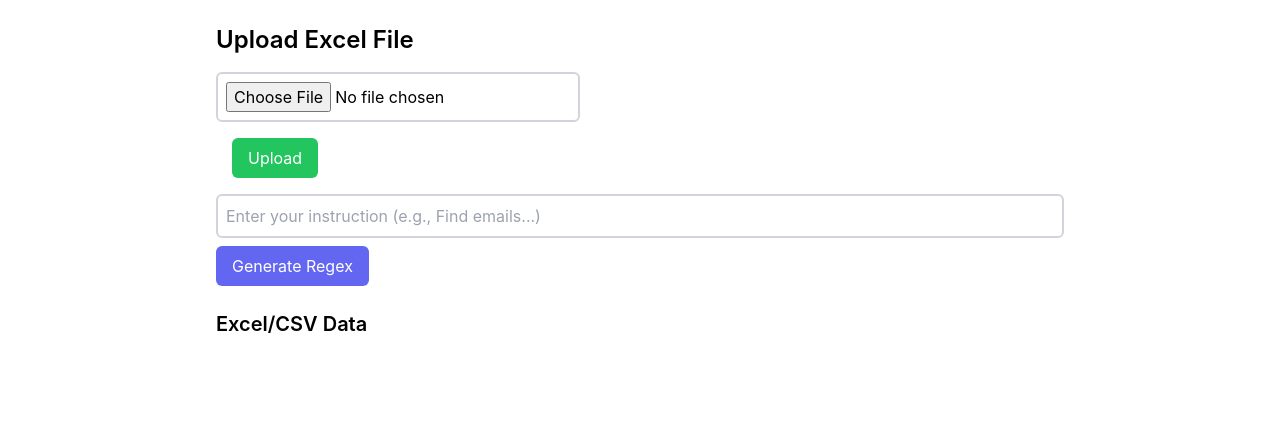
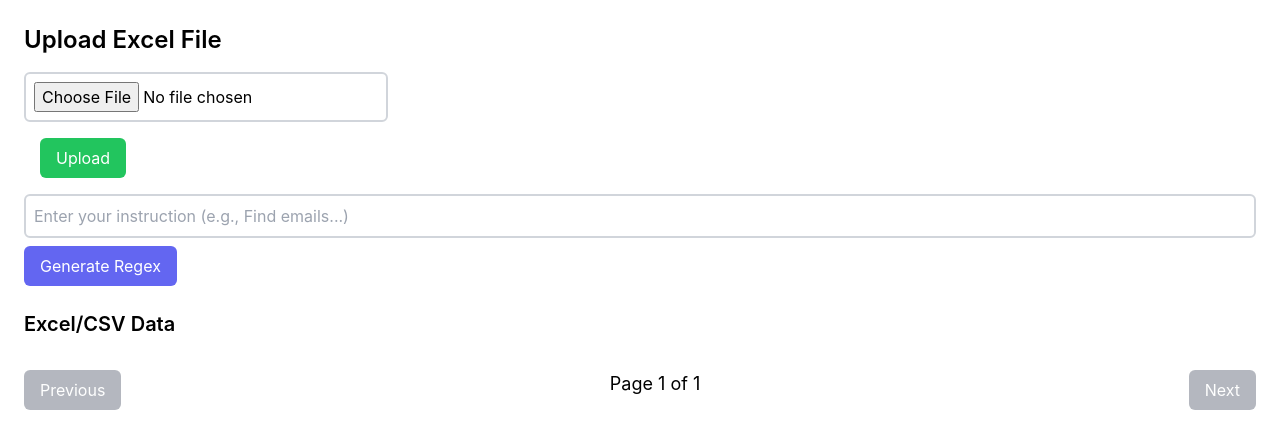
Before and after one commit to achu1998/regex-pattern-match-llm, a React (Create React App) app in the folder frontend/: page / in a window 1280 px wide. Shown: the top 448 px of the page. Built offline with nearby package versions, Linux system fonts and the light colour scheme.

Commit message:
Added pagination and modified logic

```diff
--- a/frontend/src/App.js
+++ b/frontend/src/App.js
@@ -11,10 +11,13 @@ function App() {
     const [replace, setReplace] = useState("");
     const [isTextVisible, setIsTextVisible] = useState(false);
     const [loading, setLoading] = useState(false);
+    const [currentPage, setCurrentPage] = useState(1);
+    const [totalPages, setTotalPages] = useState(1);
+
 
     const handleFileChange = (e) => setFile(e.target.files[0]);
 
-    const uploadFile = async () => {
+    const uploadFile = async (page = 1) => {
         if (!file) {
             console.error("No file selected.");
             return;
@@ -23,6 +26,10 @@ function App() {
         const formData = new FormData();
         formData.append("file", file);
 
+        if (typeof page === "object") {
+            page = page.detail;
+        }
+
         try {
             // Reset state before making request
             setRegex("");
@@ -30,7 +37,7 @@ function App() {
             setIsTextVisible(false);
 
             // Send file to backend
-            const res = await axios.post("http://127.0.0.1:8000/upload/", formData, {
+            const res = await axios.post(`http://127.0.0.1:8000/upload/?page=${page}&page_size=10`, formData, {
                 headers: { "Content-Type": "multipart/form-data" },
             });
 
@@ -38,12 +45,16 @@ function App() {
 
             if (typeof(responseData.data) != "undefined") {
                 setData(responseData.data);
+                setCurrentPage(responseData.current_page);
+                setTotalPages(responseData.total_pages);
             } else {
                 try {
                     // Handle possible NaN values safely
                     let fixedJsonString = responseData.replace(/NaN/g, "null");
                     let jsonData = JSON.parse(fixedJsonString);
                     setData(jsonData.data);
+                    setCurrentPage(jsonData.current_page);
+                    setTotalPages(jsonData.total_pages);
                 } catch (error) {
                     console.error("Error parsing JSON:", error);
                 }
@@ -109,7 +120,8 @@ function App() {
     function replaceMatchingValues(json, regexString, replacement) {
         try {
             // Ensure regex string has word boundaries and is global
-            const regex = new RegExp(`\\b${regexString}\\b`, "g");
+            // const regex = new RegExp(`\\b${regexString}\\b`, "g");
+            const regex = new RegExp(regexString, "g");
 
             function traverse(obj) {
                 if (Array.isArray(obj)) {
@@ -118,7 +130,8 @@ function App() {
                 } else if (typeof obj === "object" && obj !== null) {
                     for (let key in obj) {
                         if (typeof obj[key] === "string" && regex.test(obj[key])) {
-                            obj[key] = replacement;
+                            // obj[key] = replacement;
+                            obj[key] = obj[key].replace(regex, replacement);
                         } else if (typeof obj[key] === "object") {
                             obj[key] = traverse(obj[key]); // Recursively traverse nested objects
                         }
@@ -138,7 +151,7 @@ function App() {
 
 
     return (
-        <div className="p-6 max-w-4xl mx-auto">
+        <div className="p-6 mx-auto">
             <h2 className="text-2xl font-semibold mb-4">Upload Excel File</h2>
             <div className="mb-4">
                 <input
@@ -211,6 +224,24 @@ function App() {
                     </tbody>
                 </table>
             </div>
+            {/* Pagination Controls */}
+            <div className="mt-4 flex justify-between">
+                <button
+                    onClick={() => uploadFile(currentPage - 1)}
+                    disabled={currentPage === 1}
+                    className="bg-gray-500 text-white py-2 px-4 rounded-md hover:bg-gray-600 disabled:opacity-50"
+                >
+                    Previous
+                </button>
+                <span className="text-lg">Page {currentPage} of {totalPages}</span>
+                <button
+                    onClick={() => uploadFile(currentPage + 1)}
+                    disabled={currentPage === totalPages}
+                    className="bg-gray-500 text-white py-2 px-4 rounded-md hover:bg-gray-600 disabled:opacity-50"
+                >
+                    Next
+                </button>
+            </div>
         </div>
     );
 }
```
Also changed, not shown: 1 other file (tests, documents, lock files or other folders).
